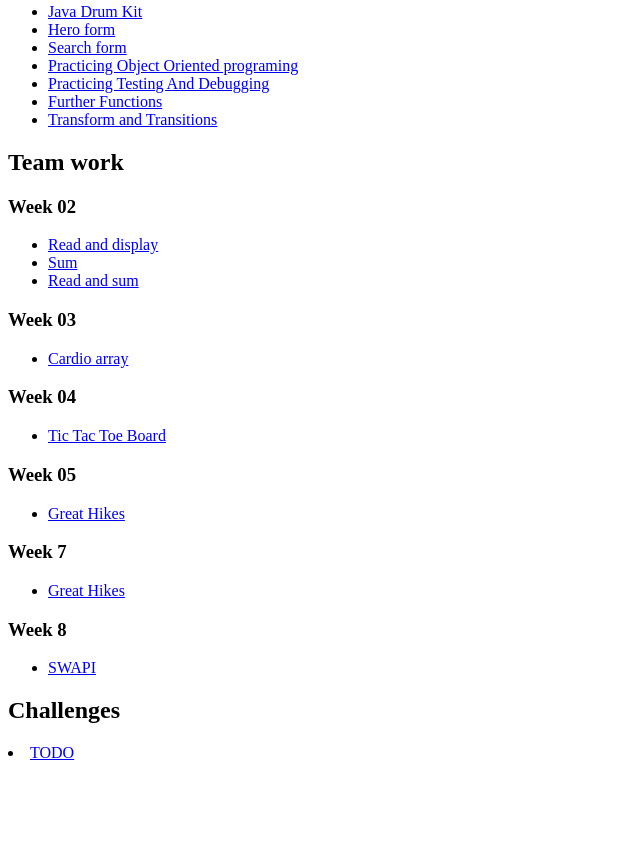
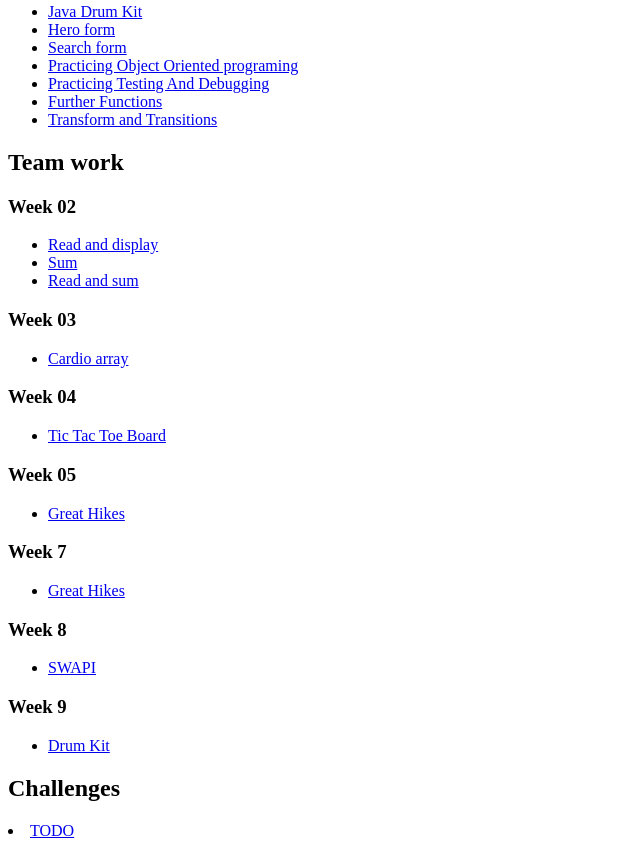
Before and after one commit to dafer171/WDD-330, a plain HTML site: page index.html in a window 1280 px wide. Shown: the part 315-1163 px from the top of the page, without its empty margins (0-640 px from the left). Before the commit the page ends 1085 px from the top, so only its background shows below. Drawn offline with Linux system fonts and the light colour scheme.

Commit message:
drum kit

```diff
--- a/index.html
+++ b/index.html
@@ -90,6 +90,12 @@
         <a href="team_work/w08/index.html">SWAPI</a>
       </li>
     </ul>
+    <h3>Week 9</h3>
+    <ul>
+      <li>
+        <a href="team_work/w09/index-START.html">Drum Kit</a>
+      </li>
+    </ul>
 
     <h2>Challenges</h2>
     <li>
```
